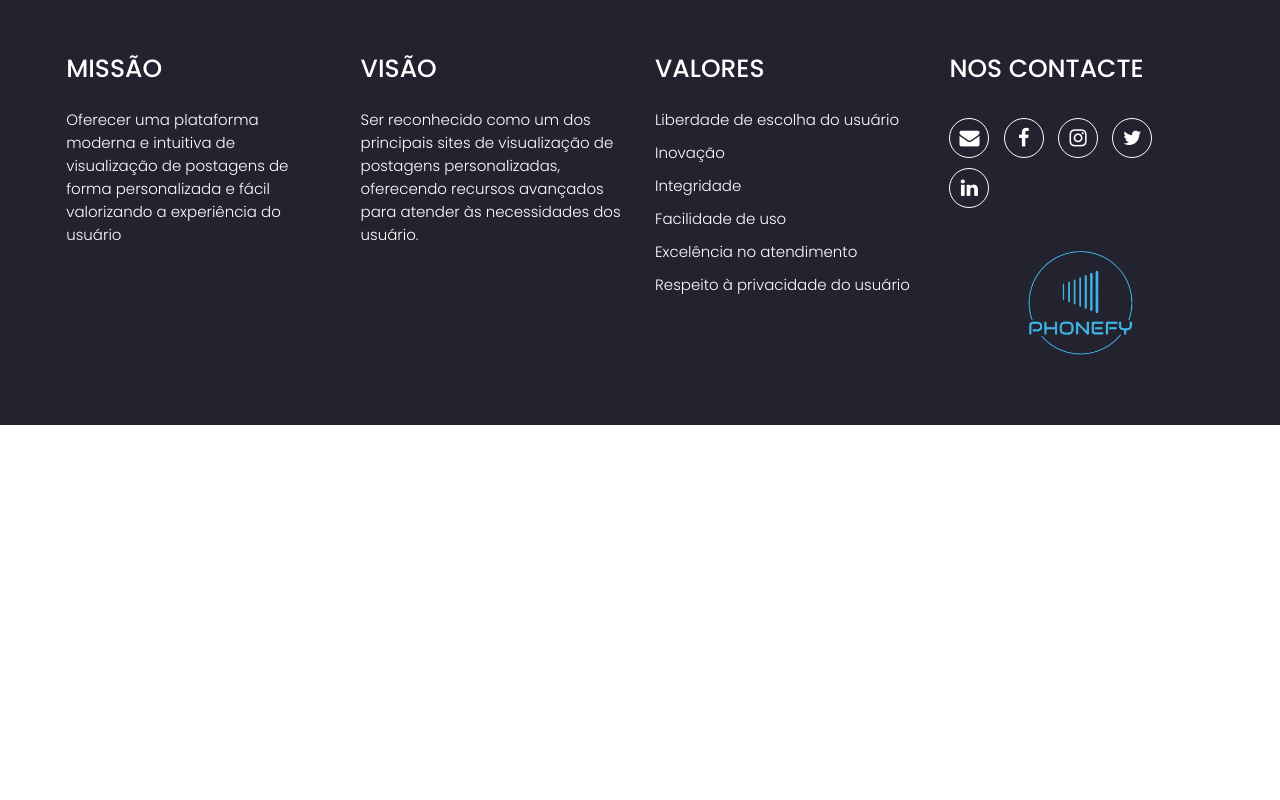
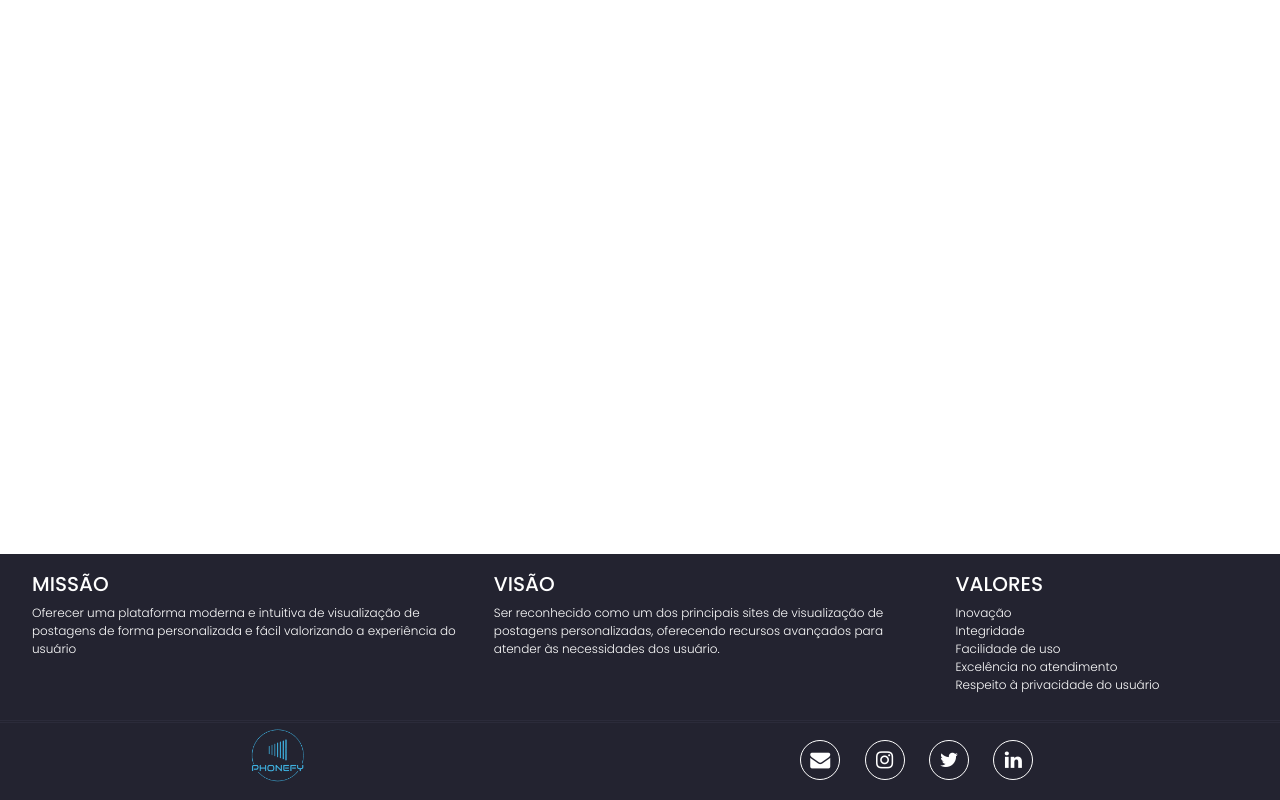
Before and after one commit to Joao-Vitor-Fernandes/Trainee-2023.1, a PHP site: page /app/views/site/footer.html in a window 1280 px wide. Run offline with PHP 8.4, Linux system fonts and the light colour scheme.

Commit message:
adjusts in footer responsivity

```diff
--- a/Phonefy/app/views/site/footer.html
+++ b/Phonefy/app/views/site/footer.html
@@ -37,10 +37,9 @@
 						</ul>
 					</div>
 
-					<div class="footer-col">
+					<div class="footer-col-last">
 						<h4>Valores</h4>
 						<ul>
-							<li>Liberdade de escolha do usuário</li>
 							<li>Inovação</li>
 							<li>Integridade</li>
 							<li>Facilidade de uso</li>
@@ -49,22 +48,25 @@
 						</ul>
 					</div>
 
-					<div class="footer-col">
-						<h4>Nos contacte</h4>
-						<div class="medias-socias">
-							<a href="#"> <i class="fa fa-envelope"></i> </a>
-							<a href="#"> <i class="fa fa-facebook"></i> </a>
-							<a href="#"> <i class="fa fa-instagram"></i> </a>
-							<a href="#"> <i class="fa fa-twitter"></i> </a>
-							<a href="#"> <i class="fa fa-linkedin"></i> </a>
-						</div>
+					<!-- <div class="footer-col"> -->
+						<!-- <h4>Nos contacte</h4> -->
 
-						<div class="form-sub">
-							<img src="../../../public/assets/Logo circular.png" alt="Logo Phonefy" width="160" height="130" >
-						</div>
 
-					</div>
 
+
+					<!-- </div> -->
+
+				</div>
+			</div>
+			<div class="container-footer-down">
+				<div class="form-sub">
+					<img src="../../../public/assets/Logo circular.png" alt="Logo Phonefy" width="160" height="130" >
+				</div>
+				<div class="medias-socias">
+					<a href="#"> <i class="fa fa-envelope"></i> </a>
+					<a href="#"> <i class="fa fa-instagram"></i> </a>
+					<a href="#"> <i class="fa fa-twitter"></i> </a>
+					<a href="#"> <i class="fa fa-linkedin"></i> </a>
 				</div>
 			</div>
 		</footer>
--- a/Phonefy/public/css/footer.css
+++ b/Phonefy/public/css/footer.css
@@ -6,59 +6,69 @@
     font-family: 'Poppins', sans-serif;
 }
 
-body{
-    height: 100vh;
+footer{
+    width: 100vw;
+    position: fixed;
+    bottom: 0;
+    background-color: #232330;
+    padding-top: 15px;
+    padding-bottom: 5px;
+    bottom: 0;
     display: flex;
     flex-direction: column;
-
-}
-
-footer{
-    background-color: #232330;
-    padding: 50px 0;
-    bottom: 0;
-
+    justify-content: center;
+    align-items: center;
+   /* height: 10rem; */
 }
 
 .container-footer{
-    max-width: 1400px;
-    padding: 0 4%;
-    margin: auto;
+    display: flex;
+    justify-content: center;
+    padding-bottom: 2%;
+
+    border-color: #2b2b3a;
+    border-style: hidden hidden double hidden;
 }
 
 .row-footer{
+    /* background-color: aquamarine; */
+    width: 95%;
     display: flex;
-    flex-wrap: wrap;
+    justify-content: center;
 }
 
 .footer-col{
-    width: 25%;
-    padding: 0 15px;
+    width: 37.4%;
+    margin-right: 2%;
 }
 
-.footer-col h4{
-    font-size: 25px;
+.footer-col-last {
+    width: 25%;
+}
+
+h4{
+    font-size: 20px;
     color: white;
-    margin-bottom: 20px;
+    margin-bottom: 5px;
     font-weight: 500;
     position: relative;
     text-transform: uppercase;
 }
 
-.footer-col ul{
+ul{
     list-style: none;
 }
 
-.footer-col ul li{
-    margin: 10px 0;
-    font-size: 15px;
+ul li{
+    /* margin: 10px 0; */
+    font-size: 12px;
     color: white;
     text-decoration: none;
     font-weight: 300;
     display: block;
 }
 
-.footer-col ul li a{
+ul li a{
     font-size: 16px;
     text-transform: capitalize;
     color: white;
@@ -68,22 +78,18 @@ footer{
     transition: all 0.3s ease;
 }
 
-.footer-col ul li a:hover{
+ul li a:hover{
     color: #cecdcd;
     padding-left: 10px;
 }
 
-.footer-col .medias-socias{
-    margin-top: 30px;
-}
-
-.footer-col .medias-socias a{
+.medias-socias a{
     display: inline-flex;
     align-items: center;
     justify-content: center;
     height: 40px;
     width: 40px;
-    margin: 0 10px 10px 0;
+    margin: 0 10px 15px 10px;
     text-decoration: none;
     border-radius: 50%;
     color: white;
@@ -91,13 +97,8 @@ footer{
     transition: all 0.5s ease;
 }
 
-.footer-col .medias-socias a i{
+.medias-socias a i{
     font-size: 20px;
-}
-
-img {
-    margin-top: 20px;
-    margin-left: 50px;
 }
 
 .footer-col .medias-socias a:hover{
@@ -133,28 +134,60 @@ img {
     background-color: white;
 }
 
+.container-footer-down {
+    /* background-color: slateblue; */
+    width: 100%;
+    display: flex;
+    justify-content: space-around;
+    align-items: flex-end;
+}
+
+.container-footer-down img {
+    /* margin-top: 20px;
+    margin-left: 50px; */
+    width: 80px;
+    height: 65px;
+}
+
+
+@media (max-width: 870px) {
+    h4{
+        font-size: 18px;
+    }
+
+    ul li{
+        font-size: 10px;
+    }
+}
+
+@media (max-width: 745px) {
+    h4{
+        font-size: 15px;
+    }
+
+    ul li{
+        font-size: 8px;
+    }
+}
 
 @media (max-width: 500px) {
-    .footer {
-        flex-direction: column;
-        margin-right: 0;
-        height: 200px;
-
+    h4{
+        font-size: 11px;
     }
 
-    .footer-col {
-        margin-left: 0;
-        margin-bottom: 10px;
-        line-height: 40px;
-        font-size: 16px;
-        opacity: 1;
+    ul li{
+        font-size: 6px;
     }
 
-    .footer-col .medias-socias a {
-        padding-left: 20px;
+    .container-footer-down {
+        justify-content: center;
     }
 
-    .img {
-        padding-left: 20px;
+    .container-footer-down img {
+        display: none;
+    }
+
+    .medias-socias {
+        margin-top: 3%;
     }
 }
```
